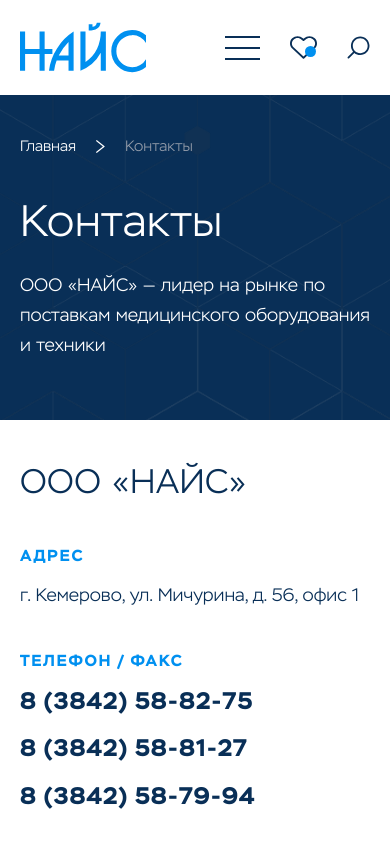
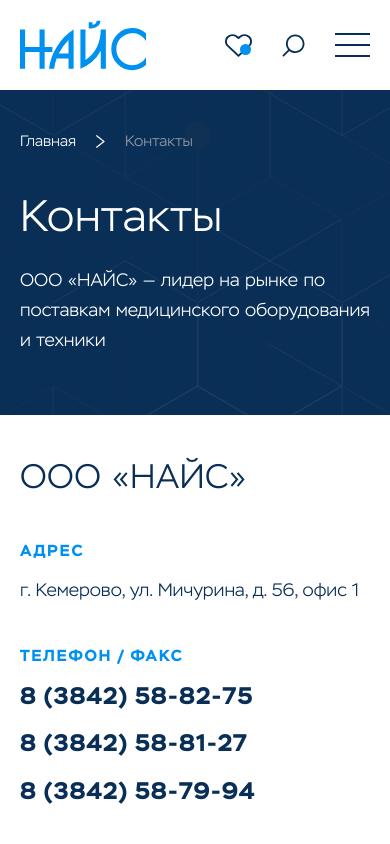
Before and after one commit to iserejatoje/nice, a website: page index.html in a window 390 px wide. Shown: the top 844 px of the page. Drawn offline with Linux system fonts and the light colour scheme.

Commit message:
contact page

```diff
--- a/app/scss/main.scss
+++ b/app/scss/main.scss
@@ -14,8 +14,18 @@
 }
 
 .burger {
+  width: 35px;
+  height: 24px;
+  background: $white;
+  border: none;
+  outline: none;
+  padding: 0;
+  cursor: pointer;
+  display: flex;
+  flex-direction: column;
+
   @include respond(0, $mobile-breakpoint) {
-    margin-right: 30px;
+    margin-left: 30px;
   }
   @include respond($mobile-breakpoint) {
     position: absolute;
@@ -24,13 +34,6 @@
     bottom: 0;
     left: 40px;
   }
-  width: 35px;
-  height: 24px;
-  background: $white;
-  border: none;
-  outline: none;
-  padding: 0;
-  cursor: pointer;
 
   &:hover {
     .burger-line {
@@ -41,6 +44,7 @@
     @include bg-transition();
     height: 2px;
     display: block;
+    width: 100%;
     background: $navy;
     &:not(:last-child) {
       margin-bottom: 9px;
@@ -262,7 +266,7 @@
     height: 115px;
   }
   @include respond(0, 400px) {
-    height: 95px;
+    height: 90px;
   }
   nav {
     @include respond(0, $mobile-breakpoint) {
@@ -468,8 +472,12 @@
   }
   .logo-link {
     display: inline-block;
+    @include respond(0, $mobile-breakpoint) {
+      margin-right: 20px;
+    }
     svg {
       display: block;
+      max-width: 100%;
       fill: $blue;
     }
   }
--- a/index.html
+++ b/index.html
@@ -51,16 +51,16 @@
                         </div>
                     </div>
 
+                    <div class="header-navigation_block">
+                        <a href="#" class="favorite-link favorite-link_pin"><svg width="27" height="27" class="heart-icon"><use xlink:href="app/img/sprite.svg#heart"></use></svg></a>
+                        <a href="#" class="search-link"><svg width="23" height="23" class="magnifying-icon"><use xlink:href="app/img/sprite.svg#magnifying-glass"></use></svg></a>
+                    </div>
+
                     <button class="burger" aria-label="Меню">
                         <span class="burger-line"></span>
                         <span class="burger-line"></span>
                         <span class="burger-line"></span>
                     </button>
-
-                    <div class="header-navigation_block">
-                        <a href="#" class="favorite-link favorite-link_pin"><svg width="27" height="27" class="heart-icon"><use xlink:href="app/img/sprite.svg#heart"></use></svg></a>
-                        <a href="#" class="search-link"><svg width="23" height="23" class="magnifying-icon"><use xlink:href="app/img/sprite.svg#magnifying-glass"></use></svg></a>
-                    </div>
                 </div>
             </div>
         </header>
```
Also changed, not shown: app/css/app.min.css.
